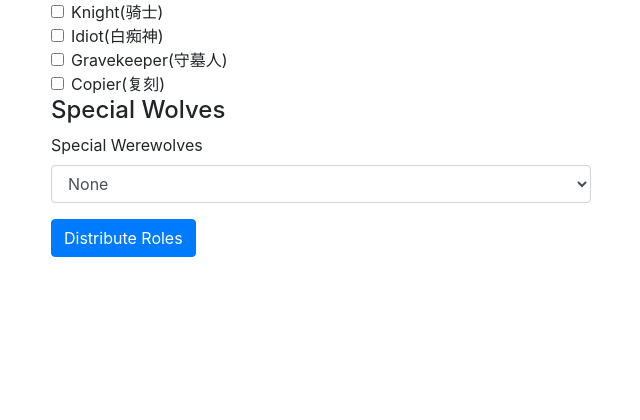
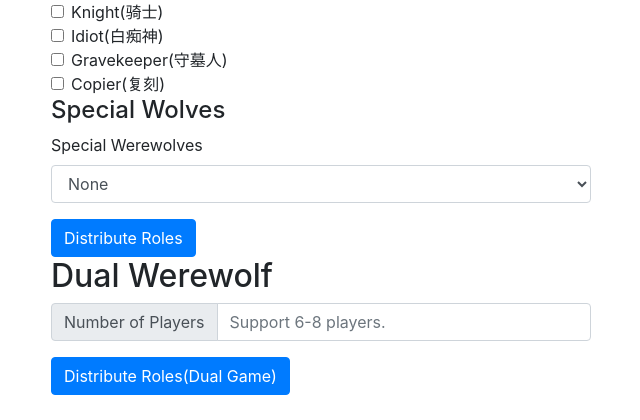
Before and after one commit to reliu375/Werewolf-Facilitation-Helper, a Flask app: page /moderate in a window 1280 px wide. Shown: the part 380-800 px from the top of the page, without its empty margins (34-674 px from the left). Run offline with Flask 2, Linux system fonts and the light colour scheme; some libraries are stand-ins or nearby versions.

Commit message:
dual game creation/role check

```diff
--- a/app/__init__.py
+++ b/app/__init__.py
@@ -9,7 +9,7 @@ from dotenv import load_dotenv
 from sqlalchemy.exc import IntegrityError
 
 from .database import db
-from .werewolf_roles import roles
+from .werewolf_roles import roles, dual_roles
 from .models import Game, Role_Assignment, Vote
 
 app = Flask(__name__)
@@ -95,16 +95,42 @@ def distribute_role():
     game_id = commit_roles_to_db(result, type)
     return jsonify({'roles': result, 'game_id': game_id})
 
+@app.route('/distribute_dual_role', methods=['POST'])
+def distribute_dual_role():
+    inp = request.form.to_dict()
+    num_players = int(inp['num_players'])
+
+    result = dual_roles(num_players)
+    game_id = commit_roles_to_db(result, 'dual_werewolf')
+    return jsonify({'roles': result, 'game_id': game_id})
+
 @app.route('/check_role', methods=['GET'])
 def check_role():
     inp = request.args.to_dict()
-    result = Role_Assignment.query.filter_by(game_id=inp['game_id'],
-                                             player_num=inp['player_num']).first()
-    if result is None:
+    game_type = Game.query.filter_by(id = inp['game_id']).first().type
+
+    player_num = int(inp['player_num'])
+
+    if game_type == 'werewolf':
+        result = Role_Assignment.query.filter_by(game_id=inp['game_id'],
+                                                 player_num=inp['player_num']).first()
+        if result is None:
+            return jsonify({'role': ''})
+        else:
+            return jsonify({'role': result.role})
+    elif game_type == 'dual_werewolf':
+        player_ids = [player_num*2-1, player_num*2]
+        roles = []
+        for id in player_ids:
+            result = Role_Assignment.query.filter_by(game_id=inp['game_id'],
+                                                   player_num=id).first()
+            roles.append(result.role)
+            if result is None:
+                return jsonify({'role': ''})
+
+        return jsonify({'role': roles})
+    else:
         return jsonify({'role': ''})
-    else:
-        return jsonify({'role': result.role})
-
 
 
 def commit_roles_to_db(role_list, type_of_game):
--- a/app/static/moderate.js
+++ b/app/static/moderate.js
@@ -87,3 +87,36 @@ function requestRoles(input) {
 
   return result;
 }
+
+function requestDualRoles(){
+  var numElement = document.getElementById('num_players');
+  var numPlayers = parseInt(numElement.value.toString());
+  if (isNaN(numPlayers))
+    numPlayers = 0;
+
+  var result;
+  $.ajax({
+    type: 'POST',
+    url: '/distribute_dual_role',
+    data: {'num_players': numPlayers}
+  }).done(function(data){
+    console.log(data);
+    var roleElement = document.getElementById('role_list');
+    roleElement.parentNode.removeChild(roleElement);
+
+    var roleDiv = document.getElementById('role-distribution-list');
+    roleDiv.innerHTML="角色分配<br>Game ID: " + data['game_id'];
+    roleElement = document.createElement('ul');
+    roleElement.setAttribute('id', 'role_list');
+    for (var ix = 0; ix < data['roles'].length; ix+=2){
+      var s = ((ix+2)/2).toString() + ": " + data['roles'][ix] + ', ' + data['roles'][ix+1];
+      var li = document.createElement('li');
+      li.append(document.createTextNode(s));
+      roleElement.appendChild(li);
+    }
+
+    roleDiv.appendChild(roleElement);
+  });
+
+  return result;
+}
--- a/app/templates/moderate.html
+++ b/app/templates/moderate.html
@@ -97,6 +97,16 @@
 					<div class="row" id="submit">
 						<button onclick="distribute()" type="button" class="btn btn-primary">Distribute Roles</button>
 					</div>
+					<h2>Dual Werewolf</h2>
+					<div class="input-group mb-3">
+						<div class="input-group-prepend">
+							<span class="input-group-text" id="basic-addon1">Number of Players</span>
+						</div>
+						<input type="text" class="form-control" id="num_players" placeholder="Support 6-8 players." aria-label="num_players" aria-describedby="basic-addon1">
+					</div>
+					<div class="row" id="submit">
+						<button onclick="requestDualRoles()" type="button" class="btn btn-primary">Distribute Roles(Dual Game)</button>
+					</div>
 				</div>
 				<div class="col-sm">
 					<h2>Role Distribution</h2>
```
Also changed, not shown: app/static/checker.js (+9 -2 lines), app/werewolf_roles.py (+18 -0 lines).
